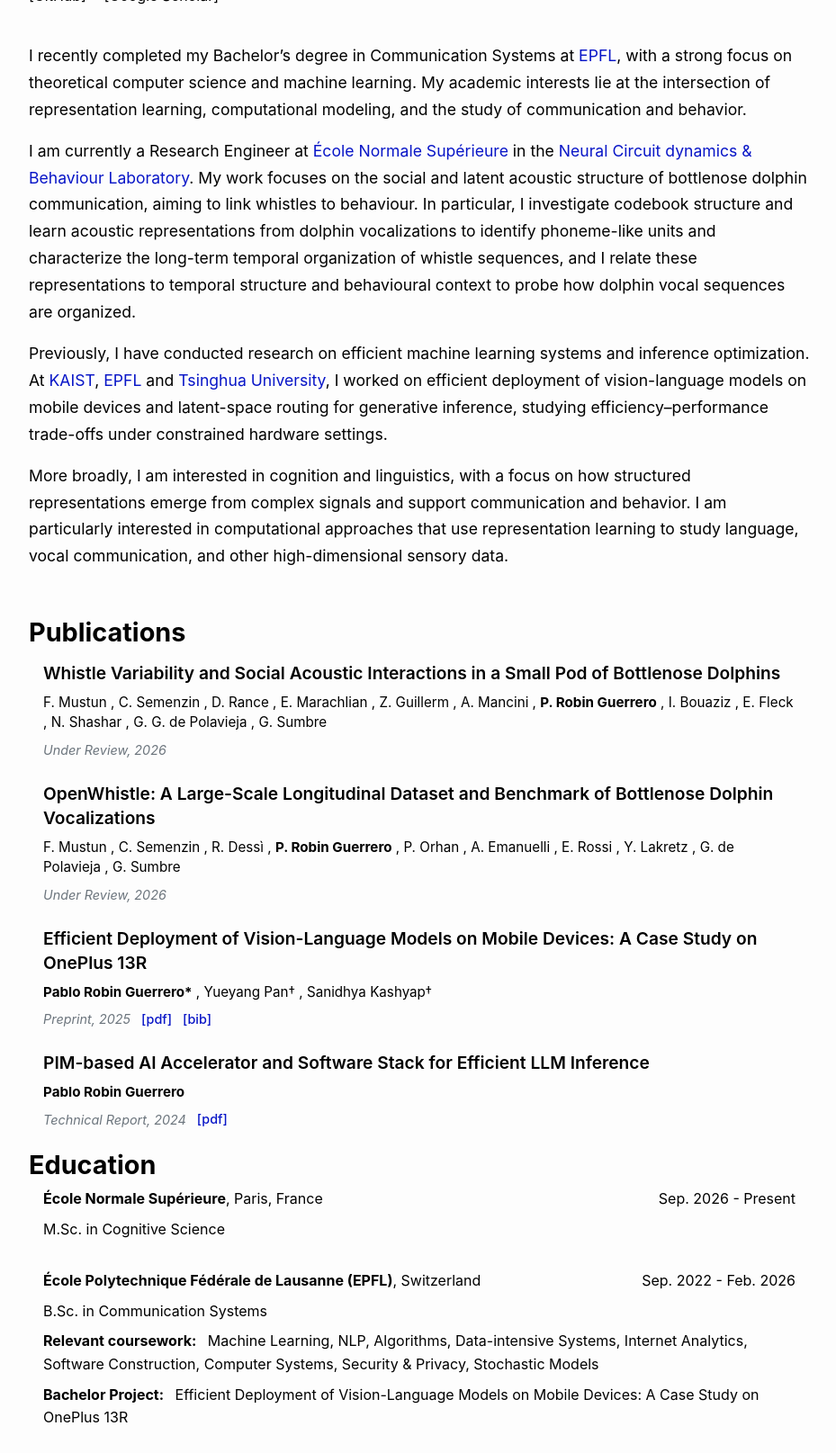
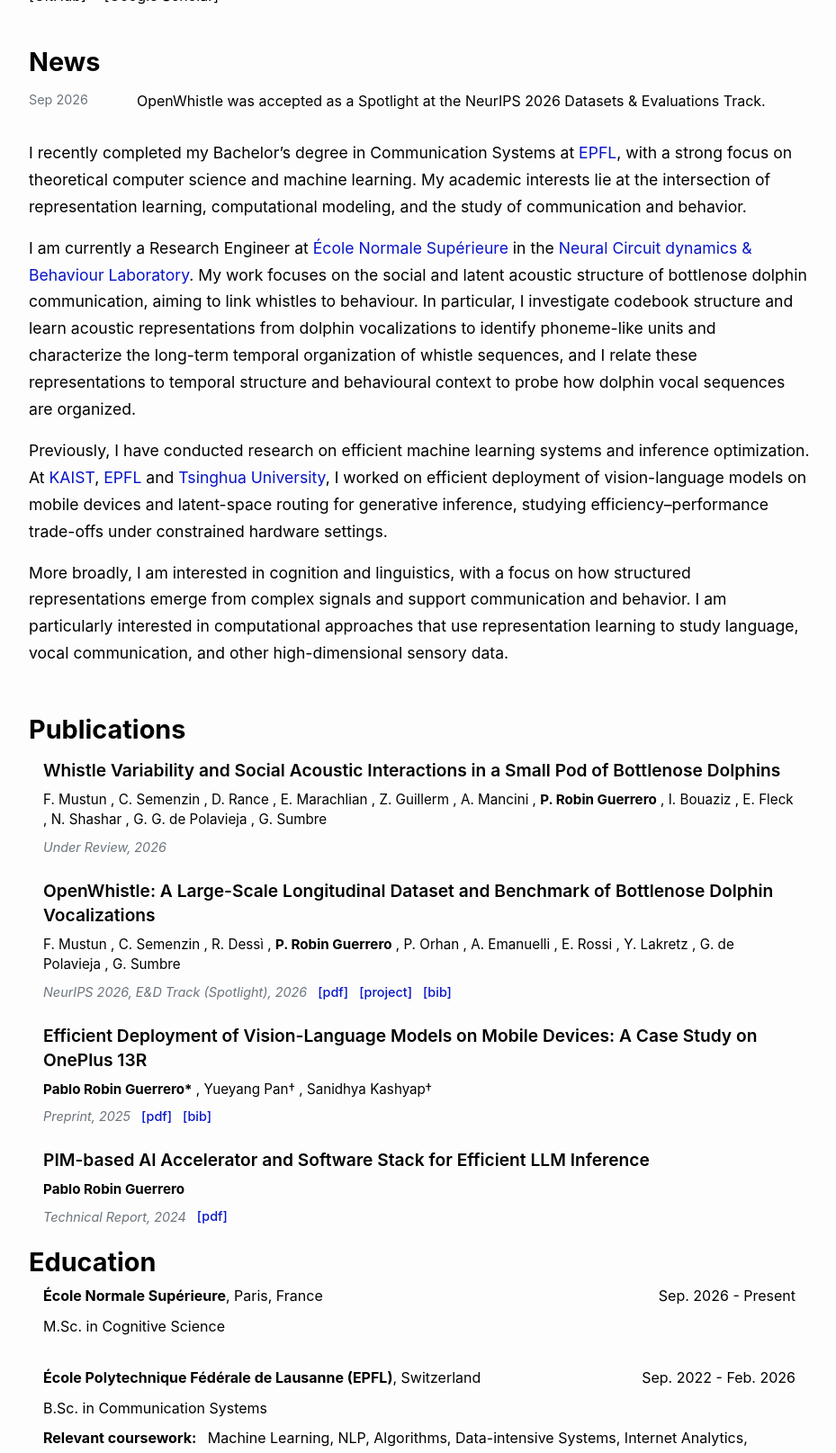
Before and after one commit to veridisyndrome/veridisyndrome.github.io, a Jekyll site: the page built from index.markdown, in a window 1280 px wide, cut to the strip 298-1913 px from the top of the page. Shown: the whole strip at 90% size, without its empty margins (174-1103 px from the left). Built offline with Jekyll 4.4.1, drawn with Linux system fonts in a browser that asks for light colours.

Commit message:
Update OpenWhistle publication and add news

```diff
--- /dev/null
+++ b/_data/news.yml
@@ -0,0 +1,3 @@
+- date: "Sep 2026"
+  text: "OpenWhistle was accepted as a Spotlight at the NeurIPS 2026 Datasets & Evaluations Track."
+  link: "https://arxiv.org/abs/2609.34839"
--- /dev/null
+++ b/_includes/news.html
@@ -0,0 +1,10 @@
+<div class="news-list">
+  {% for item in site.data.news %}
+    <div class="news-item">
+      <time class="news-date">{{ item.date }}</time>
+      <div class="news-text">
+        {% if item.link %}<a href="{{ item.link }}">{{ item.text }}</a>{% else %}{{ item.text }}{% endif %}
+      </div>
+    </div>
+  {% endfor %}
+</div>
--- a/_includes/publications.html
+++ b/_includes/publications.html
@@ -61,7 +61,7 @@
         {%- for link in pub.links -%}
           {%- assign key = link[0] -%}
           {%- if key != 'pdf' and key != 'code' -%}
-            <a href="{{ link[1] }}" class="publication-link">{{ key | upcase }}</a>
+            <a href="{{ link[1] }}" class="publication-link">{% if key == 'project' or key == 'data' %}[{{ key }}]{% else %}{{ key | upcase }}{% endif %}</a>
           {%- endif -%}
         {%- endfor -%}
       {% endif %}
--- a/assets/css/style.css
+++ b/assets/css/style.css
@@ -116,6 +116,34 @@
 
 .social-link i {
   margin-right: 5px;
+}
+
+/* News */
+.news-list {
+  margin-bottom: 1.5rem;
+}
+
+.news-item {
+  display: grid;
+  grid-template-columns: 6.5rem 1fr;
+  gap: 1rem;
+  padding: 0.4rem 0;
+}
+
+.news-date {
+  color: #6c757d;
+  font-size: 0.9rem;
+  white-space: nowrap;
+}
+
+.news-text a {
+  color: #000000;
+  text-decoration: none;
+}
+
+.news-text a:hover {
+  color: #003d80;
+  text-decoration: underline;
 }
 
 .education-item {
--- a/index.markdown
+++ b/index.markdown
@@ -2,6 +2,11 @@
 layout: default
 title: Pablo Robin Guerrero
 ---
+
+{% if site.data.news %}
+## News
+{% include news.html %}
+{% endif %}
 
 {% if site.data.bio.description %}
 <div class="section">
```
Also changed, not shown: _data/publications.yml (+12 -1 lines), 1 other file.
